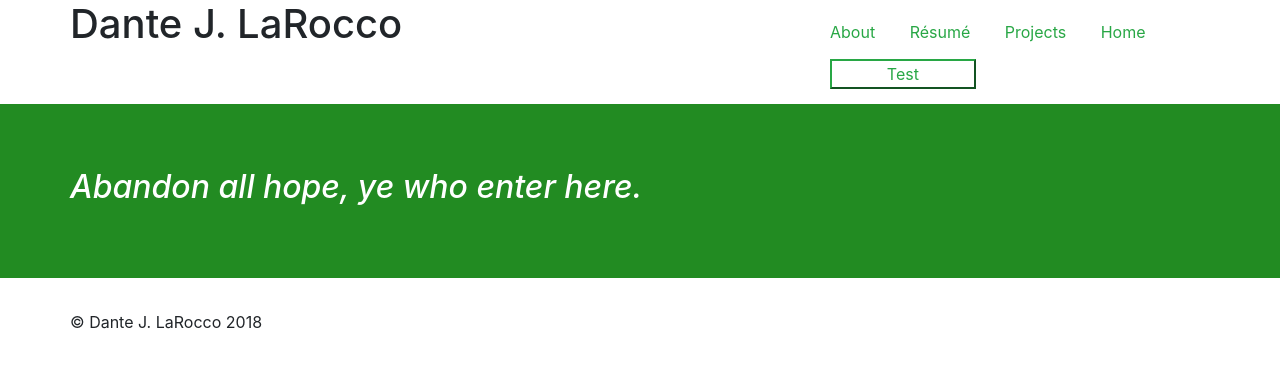
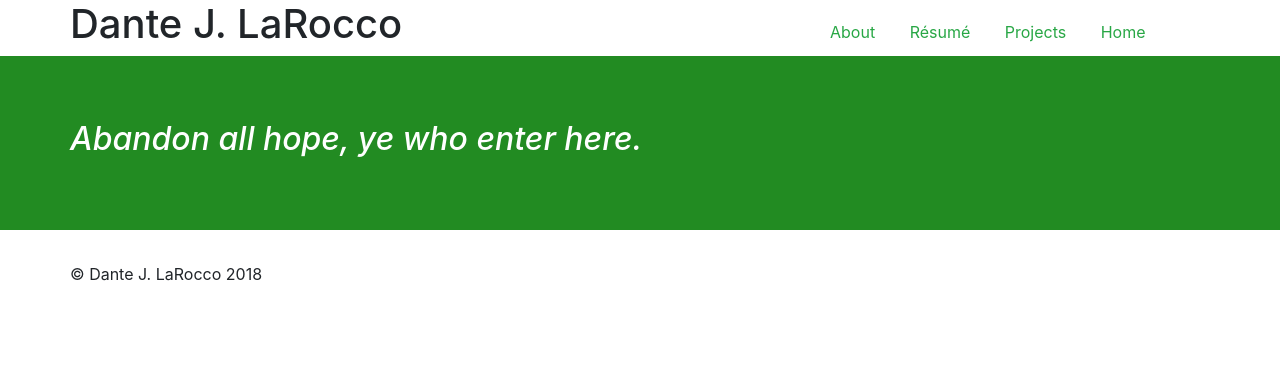
Before and after one commit to dantejlarocco/dantejlarocco.github.io, a Jekyll site: the page built from index.md, in a window 1280 px wide. Shown: the top 368 px of the page. Built offline with Jekyll 4.4.1, drawn with Linux system fonts in a browser that asks for light colours; our own code applies the rules of GitHub Pages for plain Markdown files.

Commit message:
Update default.html

```diff
--- a/_layouts/default.html
+++ b/_layouts/default.html
@@ -13,11 +13,10 @@
       <div class="row">
         <h1 class="col-sm-8 row text-center">Dante J. LaRocco</h1>
         <nav class="col-sm-4" id="navbar">
-          <a href="bio" class="col-sm-1 btn-outline-success" role="button">About</a>
+          <a href="bio" class="col-sm-1 btn-outline-success">About</a>
           <a href="cv" class="col-sm-2 btn-outline-success">Résumé</a>
           <a href="projects" class="col-sm-3 btn-outline-success">Projects</a>
           <a href="https://dantejlarocco.github.io" class="col-sm-4 btn-outline-success">Home</a>
-          <button href="#" type="button" class="col-sm-5 btn-outline-success">Test</button>
         </nav>
       </div>
     </header>
```
